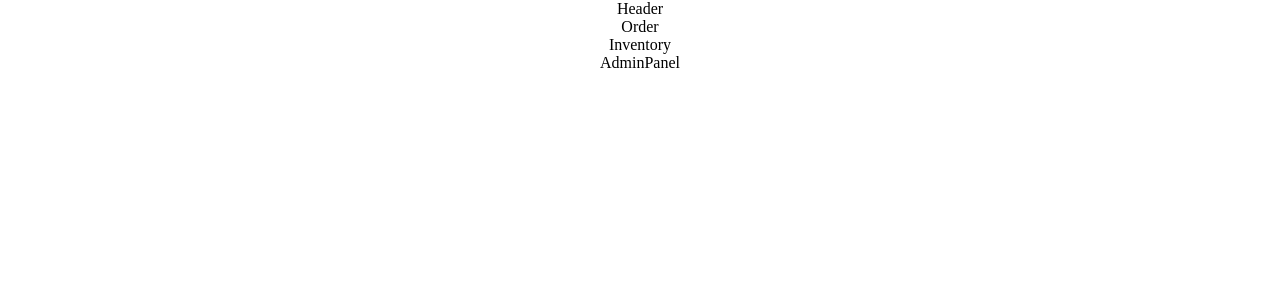
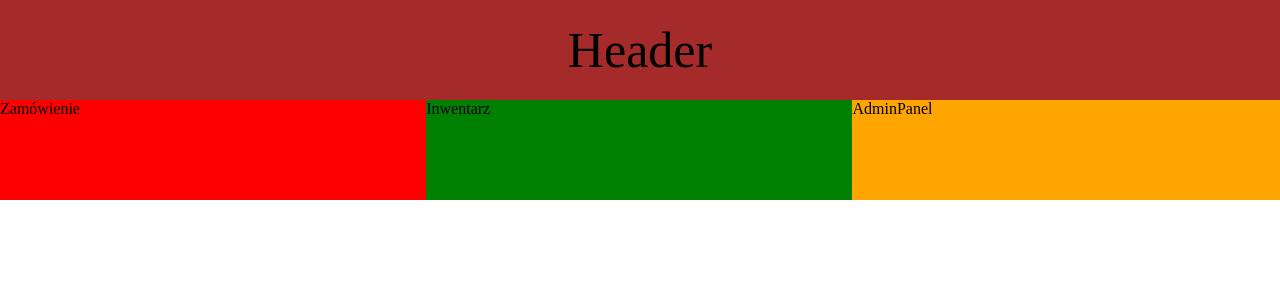
Before and after one commit to mstankiewicz1/SmallCRM, a React app: page / in a window 1280 px wide. Shown: the top 300 px of the page. Built offline with nearby package versions, Linux system fonts and the light colour scheme.

Commit message:
Postepy 21.10.19r godz 22:43

```diff
--- a/css/style.css
+++ b/css/style.css
@@ -2,6 +2,39 @@
     box-sizing: border-box;
 }
 
-h1 {
+.header {
+    height: 100px;
+    background-color: brown;
+    position: relative;
     text-align: center;
 }
+
+.header h1 {
+    width: 100%;
+    margin: 0 auto;
+    font-size: 50px;
+    position: absolute;
+    top: 50%;
+    transform: translateY(-50%);
+}
+
+.order {
+    height: 100px;
+    width: 33.3%;
+    background-color: red;
+    float: left;
+}
+
+.inventory {
+    height: 100px;
+    width: 33.3%;
+    background-color: green;
+    float: left;
+}
+
+.adminPanel {
+    height: 100px;
+    width: 33.4%;
+    background-color: orange;
+    float: left;
+}
--- a/js/AdminPanel.jsx
+++ b/js/AdminPanel.jsx
@@ -8,7 +8,7 @@ class AdminPanel extends React.Component {
 
     render() {
         return (
-            <div>
+            <div className="adminPanel">
                 <h1>AdminPanel</h1>
             </div>
         )
--- a/js/Header.jsx
+++ b/js/Header.jsx
@@ -8,7 +8,7 @@ class Header extends React.Component {
 
     render() {
         return (
-            <div>
+            <div className="header">
                 <h1>Header</h1>
             </div>
         )
--- a/js/Inventory.jsx
+++ b/js/Inventory.jsx
@@ -8,8 +8,8 @@ class Inventory extends React.Component {
 
     render() {
         return (
-            <div>
-                <h1>Inventory</h1>
+            <div className="inventory">
+                <h1>Inwentarz</h1>
             </div>
         )
     }
--- a/js/Order.jsx
+++ b/js/Order.jsx
@@ -8,8 +8,8 @@ class Order extends React.Component {
 
     render() {
         return (
-            <div>
-                <h1>Order</h1>
+            <div className="order">
+                <h1>Zamówienie</h1>
             </div>
         )
     }
```
Also changed, not shown: js/out.js.
